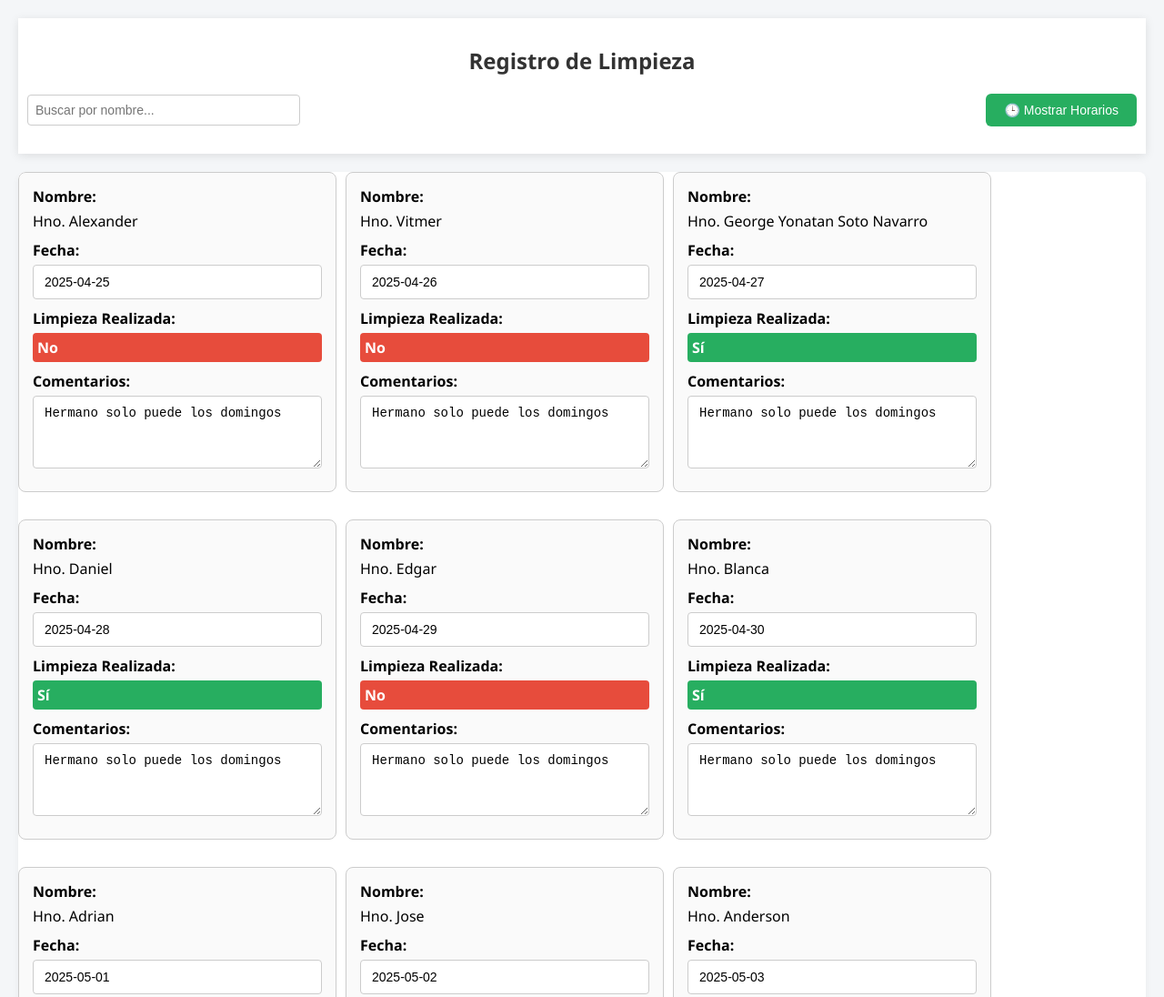
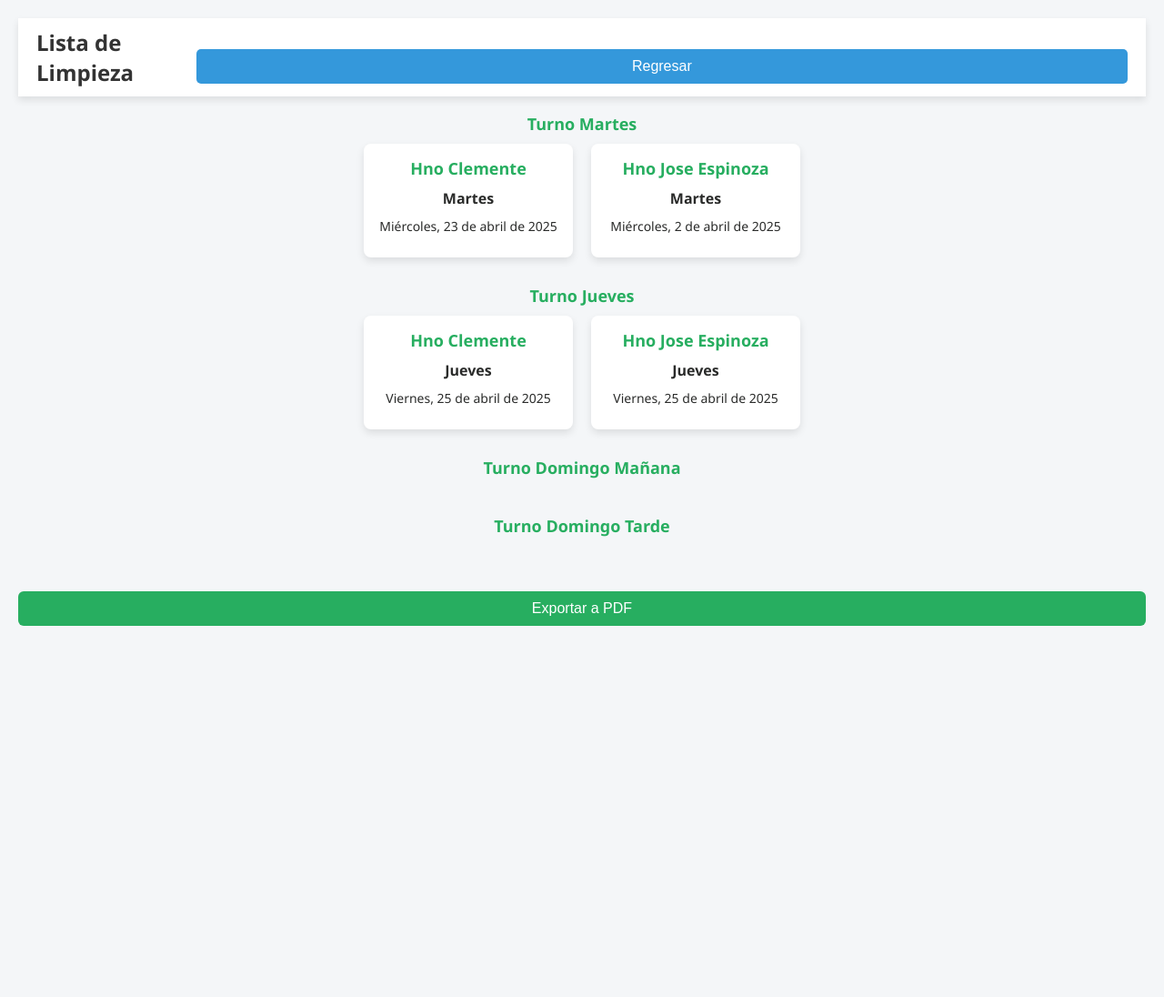
Before and after one commit to maravirc/IPUP, a plain HTML site: page Formulario5.html in a window 1280 px wide. Shown: the top 1096 px of the page at 91% size. After the commit the page ends 800 px from the top, so only its background shows below. Drawn offline with Linux system fonts and the light colour scheme.

Commit message:
Update Formulario5.html

```diff
--- a/Formulario5.html
+++ b/Formulario5.html
@@ -3,12 +3,8 @@
 <head>
   <meta charset="UTF-8">
   <meta name="viewport" content="width=device-width, initial-scale=1.0">
-  <title>Registro de Limpieza</title>
+  <title>Turnos de Limpieza</title>
   <style>
-    * {
-      box-sizing: border-box;
-    }
-
     body {
       font-family: 'Segoe UI', Tahoma, Geneva, Verdana, sans-serif;
       background-color: #f4f6f8;
@@ -19,277 +15,224 @@
     h2 {
       text-align: center;
       color: #333;
+      margin-bottom: 10px;
     }
 
-    /* Fijar el contenedor de filtros, título y botón */
-    .header {
+    /* Estilo para el contenedor del título y el botón */
+    .header-container {
+      display: flex;
+      justify-content: space-between;
+      align-items: center;
       position: sticky;
       top: 0;
       background-color: #fff;
+      padding: 10px 20px;
+      box-shadow: 0 4px 8px rgba(0, 0, 0, 0.1);
       z-index: 10;
-      padding: 10px;
-      box-shadow: 0 2px 10px rgba(0, 0, 0, 0.1);
     }
 
-    .filtros {
-      display: flex;
-      justify-content: space-between;
-      align-items: center;
-      margin-bottom: 20px;
+    .header-container h2 {
+      margin: 0;
+      flex-grow: 1;
+      text-align: left;
     }
 
-    .filtros input {
-      padding: 8px;
-      border: 1px solid #ccc;
-      border-radius: 4px;
-      font-size: 14px;
-      width: 60%;
-      max-width: 300px;
+    .header-container button {
+      background-color: #3498db;
+      color: white;
+      padding: 10px 15px;
+      border: none;
+      border-radius: 5px;
+      font-size: 16px;
+      cursor: pointer;
+      transition: background-color 0.3s ease;
     }
 
-    .filtros button {
+    .header-container button:hover {
+      background-color: #2980b9;
+    }
+
+    /* Estilos para pantallas pequeñas (móviles) */
+    @media (max-width: 768px) {
+      .header-container {
+        flex-direction: column;
+        align-items: flex-start;
+      }
+
+      .header-container button {
+        width: 100%;  /* El botón ocupa todo el ancho en dispositivos móviles */
+        margin-top: 10px; /* Separación con el título */
+      }
+    }
+
+    .hermanos-container {
+      display: flex;
+      flex-wrap: wrap;
+      gap: 20px;
+      justify-content: center;
+    }
+
+    .hermano-card {
+      background-color: #ffffff;
+      padding: 15px;
+      border-radius: 8px;
+      box-shadow: 0 4px 8px rgba(0,0,0,0.1);
+      text-align: center;
+      width: 200px;
+    }
+
+    .hermano-card h3 {
+      margin: 0;
+      color: #333;
+    }
+
+    .hermano-card p {
+      margin: 10px 0;
+      color: #2a2b2a;
+    }
+
+    .turno {
+      font-weight: bold;
+      color: #27ae60;
+    }
+
+    .fecha {
+      font-size: 14px;
+      color: #777;
+    }
+
+    .turno-container {
+      margin-bottom: 30px;
+    }
+
+    .turno-container h3 {
+      text-align: center;
+      color: #27ae60;
+      font-size: 18px;
+      margin-bottom: 10px;
+    }
+
+    button {
+      width: 100%;
+      margin-top: 20px;
       padding: 10px 20px;
       background-color: #27ae60;
       color: white;
       border: none;
       border-radius: 6px;
-      font-size: 14px;
+      font-size: 16px;
       cursor: pointer;
       transition: background-color 0.3s ease;
     }
 
-    .filtros button:hover {
+    button:hover {
       background-color: #219150;
-    }
-
-    .tabla-responsive {
-      width: 100%;
-      overflow-x: auto;
-      margin-top: 20px;
-      background-color: white;
-      border-radius: 8px;
-      box-shadow: 0 4px 8px rgba(0,0,0,0.05);
-    }
-
-    .tabla-wrapper {
-      display: flex;
-      flex-wrap: wrap;
-      justify-content: flex-start;
-      gap: 10px;
-    }
-
-    .hermano {
-      width: 100%;
-      max-width: 350px;
-      padding: 15px;
-      border: 1px solid #ccc;
-      border-radius: 8px;
-      margin-bottom: 20px;
-      background-color: #fafafa;
-    }
-
-    .campo {
-      display: flex;
-      flex-direction: column;
-      margin-bottom: 10px;
-    }
-
-    .campo label {
-      font-weight: bold;
-      margin-bottom: 5px;
-    }
-
-    .campo input, .campo textarea {
-      width: 100%;
-      padding: 10px 12px;
-      border: 1px solid #ccc;
-      border-radius: 4px;
-      font-size: 14px;
-    }
-
-    textarea {
-      height: 80px; /* Suficiente altura para el comentario */
-      resize: vertical;
-    }
-
-    .limpieza-realizada {
-      font-weight: bold;
-      padding: 5px;
-      border-radius: 4px;
-    }
-
-    .limpieza-realizada.sí {
-      color: white;
-      background-color: #27ae60; /* Verde cuando se realiza limpieza */
-    }
-
-    .limpieza-realizada.no {
-      color: white;
-      background-color: #e74c3c; /* Rojo cuando no se realiza limpieza */
-    }
-
-    @media (max-width: 768px) {
-      body {
-        padding: 10px;
-      }
-
-      .tabla-wrapper {
-        flex-direction: column;
-        align-items: center;
-      }
-
-      .hermano {
-        width: 100%; /* Hace que cada div de hermano ocupe todo el ancho */
-      }
-
-      .campo {
-        max-width: 100%;
-      }
-
-      .filtros {
-        flex-direction: column;
-        align-items: center;
-      }
-
-      .filtros input {
-        width: 80%;
-        max-width: 100%;
-        margin-bottom: 10px;
-      }
     }
   </style>
 </head>
 <body>
-  <div class="header">
-    <h2>Registro de Limpieza</h2>
 
-    <!-- Filtros -->
-    <div class="filtros">
-      <input type="text" id="buscarNombre" placeholder="Buscar por nombre..." oninput="filtrarNombres()">
-      <button onclick="redirigirATurno()">🕒 Mostrar Horarios</button>
-    </div>
+  <!-- Contenedor para el título y el botón -->
+  <div class="header-container">
+    <h2>Lista de Limpieza</h2>
+    <button onclick="window.location.href='formularioturno.html';">Regresar</button>
   </div>
 
-  <!-- Contenedor para los campos de la tabla -->
-  <div class="tabla-responsive">
-    <div class="tabla-wrapper" id="tablaUsuarios"></div>
+  <!-- Contenedores para los turnos -->
+  <div class="turno-container" id="turnoMartes">
+    <h3>Turno Martes</h3>
+    <div class="hermanos-container" id="hermanosMartes"></div>
   </div>
 
+  <div class="turno-container" id="turnoJueves">
+    <h3>Turno Jueves</h3>
+    <div class="hermanos-container" id="hermanosJueves"></div>
+  </div>
+  <div class="turno-container" id="turnoManana">
+    <h3>Turno Domingo Mañana</h3>
+    <div class="hermanos-container" id="hermanosManana"></div>
+  </div>
+
+  <div class="turno-container" id="turnoTarde">
+    <h3>Turno Domingo Tarde</h3>
+    <div class="hermanos-container" id="hermanosTarde"></div>
+  </div>
+
+  <!-- Botón de exportación -->
+  <button onclick="exportarPDF()">Exportar a PDF</button>
+
+  <!-- Incluir html2pdf.js -->
+  <script src="https://cdnjs.cloudflare.com/ajax/libs/html2pdf.js/0.9.2/html2pdf.bundle.js"></script>
+
   <script>
-    let usuarios = [
-      "Hno. Alexander", "Hno. Vitmer", "Hno. George Yonatan Soto Navarro", "Hno. Daniel",
-      "Hno. Edgar", "Hno. Blanca", "Hno. Adrian", "Hno. Jose", "Hno. Anderson", "Hno. John Pariona",
-      "Hno. Clemente", "Hna. Betty Rosado", "Hna. Gabriela", "Hno. Julian Samaritano",
-      "Hna. Hna. Elva", "Hna. Edid Santiago", "Hna. Edith Chinchay", "Hna. Jennifer Calderón",
-      "Hna. Karolyne Torres", "Hno. Marcial Avellaneda", "Hna. Milagros Guillén", "Hna. Mishell",
-      "Hno. Sergio Quiliche", "Hna. Geraldine", "Hna. Jhoana Trinidad", "Hna. Ingrid Samaritano",
-      "Hno. Eduardo", "Hno. Rene Puño Pariona", "Hna. Karen Ventura", "Hna. Lida Blas",
-      "Hna. Tessi Blas", "Hna. Reyna Caurino", "Hna. Marlene Estrada", "Hna. Erica",
-      "Hna. Mariela Encinas", "Hno. Jeisen Hilario", "Hno. Sergio Linarez", "Hna. Clara",
-      "Hna. Feliciana"
+    function formatearFechaBonita(fechaStr) {
+      const fecha = new Date(fechaStr);
+      const opciones = { weekday: 'long', day: 'numeric', month: 'long', year: 'numeric' };
+      const fechaFormateada = fecha.toLocaleDateString('es-ES', opciones);
+      return fechaFormateada.charAt(0).toUpperCase() + fechaFormateada.slice(1);
+    }
+
+    // Lista actualizada de hermanos seleccionados con turnos Martes y Jueves incluidos
+    const hermanosSeleccionados = [
+      { nombre: "Hno Clemente", turno: "Martes", fecha: "2025-04-23" },
+      { nombre: "Hno Jose Espinoza", turno: "Martes", fecha: "2025-04-2" },
+      { nombre: "Hno Clemente", turno: "Jueves", fecha: "2025-04-25" },
+      { nombre: "Hno Jose Espinoza", turno: "Jueves", fecha: "2025-04-25" },
     ];
 
-    let fechas = [
-      "2025-04-25", "2025-04-26", "2025-04-27", "2025-04-28", "2025-04-29", "2025-04-30",
-      "2025-05-01", "2025-05-02", "2025-05-03", "2025-05-04", "2025-05-05", "2025-05-06",
-      "2025-05-07", "2025-05-08", "2025-05-09", "2025-05-10", "2025-05-11", "2025-05-12",
-      "2025-05-13", "2025-05-14", "2025-05-15", "2025-05-16", "2025-05-17", "2025-05-18",
-      "2025-05-19", "2025-05-20", "2025-05-21", "2025-05-22", "2025-05-23", "2025-05-24",
-      "2025-05-25", "2025-05-26", "2025-05-27", "2025-05-28", "2025-05-29", "2025-05-30"
-    ];
+    // Contenedores para los turnos
+    const contenedorManana = document.getElementById("hermanosManana");
+    const contenedorTarde = document.getElementById("hermanosTarde");
+    const contenedorMartes = document.getElementById("hermanosMartes");
+    const contenedorJueves = document.getElementById("hermanosJueves");
 
-    let limpiezaRealizada = [
-      false, false, true, true, false, true, true, false, true, false, true, false,
-      true, true, false, true, true, false, true, true, false, true, true, false,
-      true, true, false, true, true, true, true, false, true, false
-    ];
+    // Verificar si existen hermanos seleccionados
+    if (!hermanosSeleccionados || hermanosSeleccionados.length === 0) {
+      document.getElementById("hermanosContainer").innerHTML = "<p>No hay hermanos seleccionados para los turnos.</p>";
+    } else {
+      // Separar hermanos por turno
+      hermanosSeleccionados.forEach(hermano => {
+        const card = document.createElement("div");
+        card.classList.add("hermano-card");
 
-    let comentarios = [
-      "Hermano solo puede los domingos", "Hermano solo puede los domingos", "Hermano solo puede los domingos",
-      "Hermano solo puede los domingos", "Hermano solo puede los domingos", "Hermano solo puede los domingos",
-      "Hermano solo puede los domingos", "Hermano solo puede los domingos", "Hermano solo puede los domingos",
-      "Hermano solo puede los domingos", "Hermano solo puede los domingos", "Hermano solo puede los domingos",
-      "Hermano solo puede los domingos", "Hermano solo puede los domingos", "Hermano solo puede los domingos",
-      "Hermano solo puede los domingos", "Hermano solo puede los domingos", "Hermano solo puede los domingos",
-      "Hermano solo puede los domingos", "Hermano solo puede los domingos", "Hermano solo puede los domingos",
-      "Hermano solo puede los domingos", "Hermano solo puede los domingos", "Hermano solo puede los domingos",
-      "Hermano solo puede los domingos", "Hermano solo puede los domingos", "Hermano solo puede los domingos",
-      "Hermano solo puede los domingos", "Hermano solo puede los domingos", "Hermano solo puede los domingos",
-      "Hermano solo puede los domingos", "Hermano solo puede los domingos", "Hermano solo puede los domingos",
-      "Hermano solo puede los domingos", "Hermano solo puede los domingos", "Hermano solo puede los domingos",
-      "Hermano solo puede los domingos"
-    ];
-
-    function crearTabla() {
-      const tabla = document.getElementById("tablaUsuarios");
-      tabla.innerHTML = "";
-
-      usuarios.forEach((usuario, i) => {
-        const hermanoDiv = document.createElement("div");
-        hermanoDiv.classList.add("hermano");
-
-        hermanoDiv.innerHTML = `
-          <div class="campo">
-            <label>Nombre:</label>
-            <span>${usuario}</span>
-          </div>
-          <div class="campo">
-            <label>Fecha:</label>
-            <input type="text" value="${fechas[i]}" onchange="actualizarDato(${i}, 'fecha', this.value)">
-          </div>
-          <div class="campo">
-            <label>Limpieza Realizada:</label>
-            <div class="limpieza-realizada ${limpiezaRealizada[i] ? 'sí' : 'no'}">
-              ${limpiezaRealizada[i] ? 'Sí' : 'No'}
-            </div>
-          </div>
-          <div class="campo comentarios">
-            <label>Comentarios:</label>
-            <textarea onchange="actualizarDato(${i}, 'comentarios', this.value)">${comentarios[i]}</textarea>
-          </div>
+        card.innerHTML = `
+          <h3>${hermano.nombre}</h3>
+          <p class="turno">${hermano.turno}</p>
+          <p class="fecha">${formatearFechaBonita(hermano.fecha)}</p>
         `;
 
-        tabla.appendChild(hermanoDiv);
-      });
-    }
-
-    function actualizarDato(index, campo, valor) {
-      if (campo === 'fecha') {
-        fechas[index] = valor;
-      } else if (campo === 'comentarios') {
-        comentarios[index] = valor;
-      }
-    }
-
-    function filtrarNombres() {
-      const filtro = document.getElementById('buscarNombre').value.toLowerCase();
-      const tabla = document.getElementById("tablaUsuarios");
-      const hermanos = tabla.getElementsByClassName('hermano');
-
-      Array.from(hermanos).forEach(hermanoDiv => {
-        const nombre = hermanoDiv.querySelector('span').textContent.toLowerCase();
-        if (nombre.includes(filtro)) {
-          hermanoDiv.style.display = "";
-        } else {
-          hermanoDiv.style.display = "none";
+        // Mostrar el hermano en el turno correspondiente
+        if (hermano.turno === "Mañana") {
+          contenedorManana.appendChild(card);
+        } else if (hermano.turno === "Tarde") {
+          contenedorTarde.appendChild(card);
+        } else if (hermano.turno === "Martes") { // Para el turno Martes
+          contenedorMartes.appendChild(card);
+        } else if (hermano.turno === "Jueves") { // Para el turno Jueves
+          contenedorJueves.appendChild(card);
         }
       });
     }
 
-    function redirigirATurno() {
-      // Aquí puedes agregar la lógica de redirección a la página de horarios
-      alert('Redirigiendo a la página de horarios...');
+    // Función para exportar a PDF y abrirlo en una nueva ventana del navegador
+    function exportarPDF() {
+      const opciones = {
+        margin:       1,
+        filename:     'turnos_limpieza.pdf',
+        html2canvas:  { scale: 2 },
+        jsPDF:        { unit: 'in', format: 'letter', orientation: 'portrait' }
+      };
+
+      // Convertir el contenido de la página a PDF
+      const element = document.body; // Exporta toda la página
+
+      // Aquí generamos el PDF y lo abrimos en una nueva ventana
+      html2pdf().from(element).set(opciones).toPdf().get('pdf').then(function (pdf) {
+        const pdfUrl = pdf.output('bloburl'); // Crea una URL para el PDF generado
+        window.open(pdfUrl, '_blank'); // Abre el PDF en una nueva ventana
+      });
     }
+  </script>
 
-    // Cargar la tabla inicial
-    crearTabla();
-
-
-  function redirigirATurno() {
-    // Redirige al usuario al archivo 'formularioturno.html'
-    window.location.href = 'formularioturno.html';
-  }
-
-  </script>
 </body>
 </html>
```
